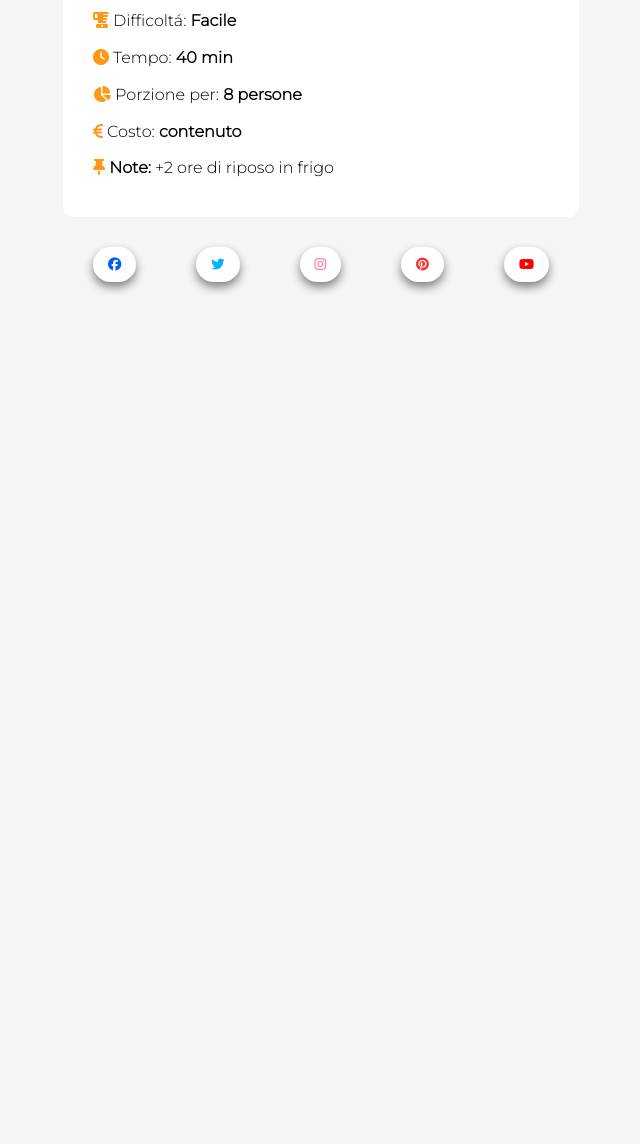
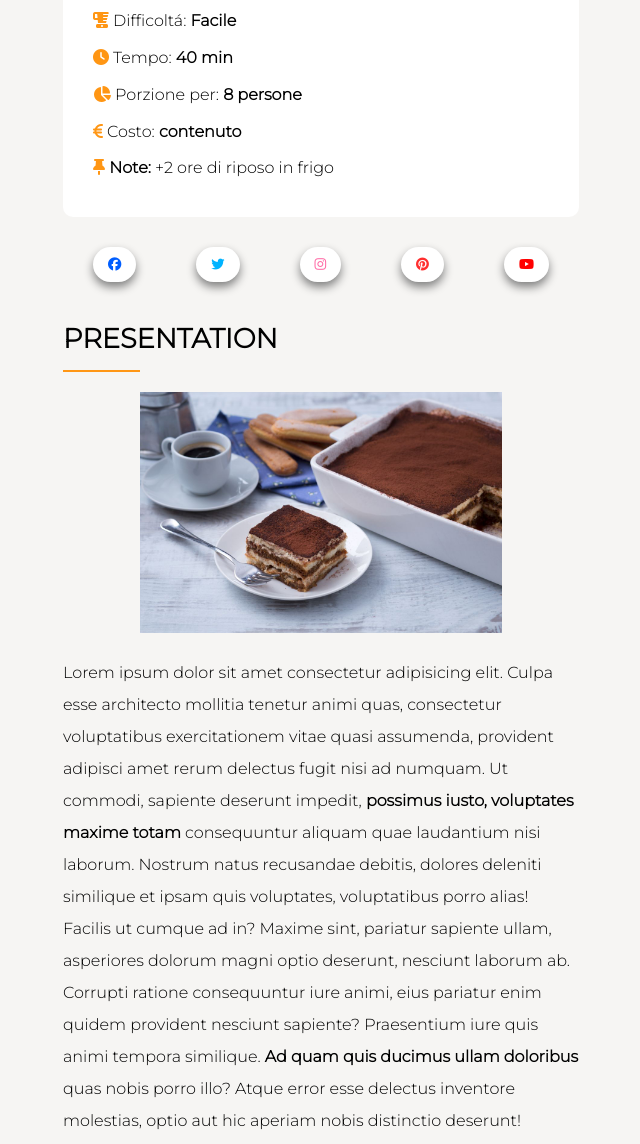
Before and after one commit to AndreaBevilacqua/htmlcss-responsive-layout, a plain HTML site: page index.html in a window 1280 px wide. Shown: the part 686-1830 px from the top of the page, without its empty margins (319-959 px from the left). Before the commit the page ends 998 px from the top, so only its background shows below. Drawn offline with Linux system fonts and the light colour scheme.

Commit message:
main conpleted

```diff
--- a/css/style.css
+++ b/css/style.css
@@ -110,6 +110,7 @@ img {
     font-size: 1.3rem;
     display: flex;
     align-items: center;
+    padding-top: 20px;
 }
 
 /* Reciper Card */
@@ -188,3 +189,36 @@ img {
     background-color: white;
     cursor: pointer;
 }
+
+/* Presentation */
+
+h3 {
+    margin-top: 40px;
+    margin-bottom: 15px;
+    text-transform: uppercase;
+    font-size: 1.7rem;
+}
+
+hr {
+    background-color: #FF9614;
+    border: 0;
+    height: 2px;
+    width: 15%;
+    margin-bottom: 20px;
+}
+
+.tiramisu img {
+    width: 70%;
+}
+
+.tiramisu {
+    text-align: center;
+    text-shadow: 0 5px 10px grey;
+    margin-bottom: 20px;
+}
+
+p {
+    line-height: 2;
+    text-align: left;
+    margin-bottom: 20px;
+}
--- a/index.html
+++ b/index.html
@@ -85,8 +85,21 @@
                 <button class="btn"><i class="fa-brands fa-instagram" style="color: #ff6ba6;"></i></button>
                 <button class="btn"><i class="fa-brands fa-pinterest" style="color: #ff2e2e;"></i></button>
                 <button class="btn"><i class="fa-brands fa-youtube" style="color: #ff0000;"></i></button>
+            </div>
+            <section class="presentation">
+                <h3>presentation</h3>
+                <hr>
+                <div class="tiramisu">
+                    <img src="img/tiramisu.jpg" alt="tira">
+                </div>
+                    <p class="description">Lorem ipsum dolor sit amet consectetur adipisicing elit. Culpa esse architecto mollitia tenetur animi quas, consectetur voluptatibus exercitationem vitae quasi assumenda, provident adipisci amet rerum delectus fugit nisi ad numquam.
+                Ut commodi, sapiente deserunt impedit, <b>possimus iusto, voluptates maxime totam</b> consequuntur aliquam quae laudantium nisi laborum. Nostrum natus recusandae debitis, dolores deleniti similique et ipsam quis voluptates, voluptatibus porro alias!
+                Facilis ut cumque ad in? Maxime sint, pariatur sapiente ullam, asperiores dolorum magni optio deserunt, nesciunt laborum ab. Corrupti ratione consequuntur iure animi, eius pariatur enim quidem provident nesciunt sapiente?
+                Praesentium iure quis animi tempora similique. <b>Ad quam quis ducimus ullam doloribus</b> quas nobis porro illo? Atque error esse delectus inventore molestias, optio aut hic aperiam nobis distinctio deserunt! Tempore.
+                Quisquam saepe exercitationem numquam odio distinctio earum consectetur eos dolore reprehenderit minus ullam architecto dignissimos soluta sint, iste doloribus voluptas eligendi! Iste cum ducimus in, delectus eligendi sapiente autem velit!
+                Quia, nostrum voluptates voluptatem libero dicta dolorem laborum reprehenderit quos quibusdam nulla illum repudiandae ullam eveniet veniam esse rerum, sunt quasi culpa. Quos optio libero, ab exercitationem unde suscipit consectetur.</p>
+            </section>
 
-            </div>
             </section>
         </div>
     </main>
```
